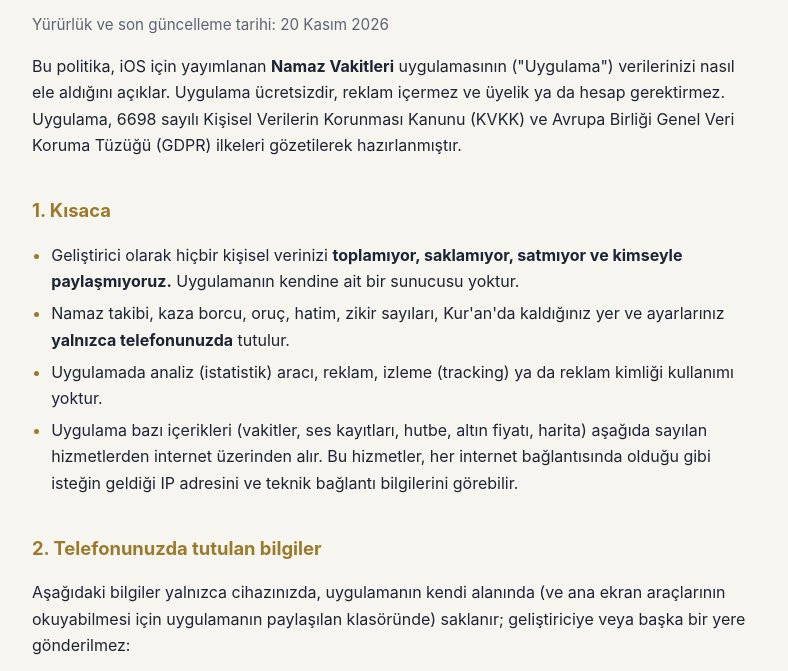
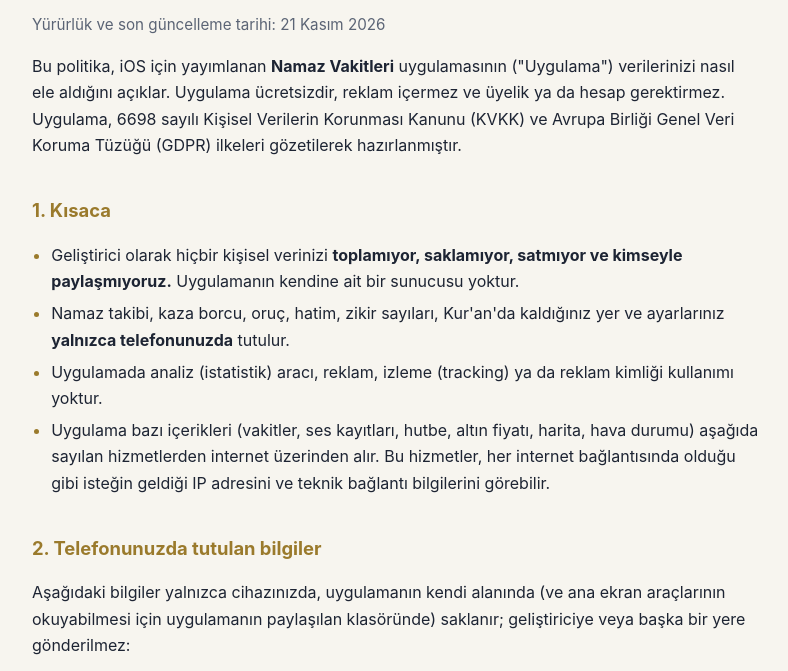
Before and after one commit to avahmetresatbostan/namaz-vakitleri-yasal, a plain HTML site: page gizlilik-politikasi.html in a window 1280 px wide. Shown: the part 124-795 px from the top of the page, without its empty margins (244-1032 px from the left). Drawn offline with Linux system fonts and the light colour scheme.

Commit message:
Gizlilik politikası: hava durumu (MET Norway) eklendi

```diff
--- a/gizlilik-politikasi.html
+++ b/gizlilik-politikasi.html
@@ -31,14 +31,14 @@ footer{margin-top:48px;padding-top:16px;border-top:1px solid var(--line);color:v
 <main>
 <header><a class="uygulama" href="index.html">Namaz Vakitleri</a></header>
 <h1>Gizlilik Politikası</h1>
-<p class="tarih">Yürürlük ve son güncelleme tarihi: 20 Kasım 2026</p>
+<p class="tarih">Yürürlük ve son güncelleme tarihi: 21 Kasım 2026</p>
 <p>Bu politika, iOS için yayımlanan <strong>Namaz Vakitleri</strong> uygulamasının ("Uygulama") verilerinizi nasıl ele aldığını açıklar. Uygulama ücretsizdir, reklam içermez ve üyelik ya da hesap gerektirmez. Uygulama, 6698 sayılı Kişisel Verilerin Korunması Kanunu (KVKK) ve Avrupa Birliği Genel Veri Koruma Tüzüğü (GDPR) ilkeleri gözetilerek hazırlanmıştır.</p>
 <h2>1. Kısaca</h2>
 <ul>
 <li>Geliştirici olarak hiçbir kişisel verinizi <strong>toplamıyor, saklamıyor, satmıyor ve kimseyle paylaşmıyoruz.</strong> Uygulamanın kendine ait bir sunucusu yoktur.</li>
 <li>Namaz takibi, kaza borcu, oruç, hatim, zikir sayıları, Kur'an'da kaldığınız yer ve ayarlarınız <strong>yalnızca telefonunuzda</strong> tutulur.</li>
 <li>Uygulamada analiz (istatistik) aracı, reklam, izleme (tracking) ya da reklam kimliği kullanımı yoktur.</li>
-<li>Uygulama bazı içerikleri (vakitler, ses kayıtları, hutbe, altın fiyatı, harita) aşağıda sayılan hizmetlerden internet üzerinden alır. Bu hizmetler, her internet bağlantısında olduğu gibi isteğin geldiği IP adresini ve teknik bağlantı bilgilerini görebilir.</li>
+<li>Uygulama bazı içerikleri (vakitler, ses kayıtları, hutbe, altın fiyatı, harita, hava durumu) aşağıda sayılan hizmetlerden internet üzerinden alır. Bu hizmetler, her internet bağlantısında olduğu gibi isteğin geldiği IP adresini ve teknik bağlantı bilgilerini görebilir.</li>
 </ul>
 <h2>2. Telefonunuzda tutulan bilgiler</h2>
 <p>Aşağıdaki bilgiler yalnızca cihazınızda, uygulamanın kendi alanında (ve ana ekran araçlarının okuyabilmesi için uygulamanın paylaşılan klasöründe) saklanır; geliştiriciye veya başka bir yere gönderilmez:</p>
@@ -55,6 +55,7 @@ footer{margin-top:48px;padding-top:16px;border-top:1px solid var(--line);color:v
 <li>Bulunduğunuz yerin namaz vakitlerini, kıble yönünü ve kıble saatini telefonda hesaplamak</li>
 <li>Bulunduğunuz ilçeyi belirlemek (Apple'ın konumdan adres bulma hizmeti ile)</li>
 <li>Yakındaki camileri ve yol tarifini göstermek (Apple Haritalar ile; Google Haritalar görünümünü seçerseniz harita Google tarafından çizilir)</li>
+<li>Bugün ekranında hava durumunu göstermek: gösterilen şehrin konumu yaklaşık 1 km'ye yuvarlanarak MET Norway'e (Norveç Meteoroloji Enstitüsü) gönderilir. Bu özelliği Ayarlar → Görünüm'den kapatabilirsiniz; kapalıyken hiçbir istek gönderilmez.</li>
 </ul>
 <p>Diyanet vakitleri indirilirken konumunuz değil, yalnızca ilçenin kimlik numarası gönderilir. Bir camiye yol tarifi için Apple Haritalar veya Google Haritalar uygulamasını açtığınızda, caminin konumu o uygulamaya aktarılır. Konum izni vermezseniz şehri elle seçerek uygulamayı kullanabilirsiniz. İzni istediğiniz zaman iPhone Ayarlar → Gizlilik ve Güvenlik → Konum Servisleri bölümünden kapatabilirsiniz.</p>
 <h2>4. Diğer izinler</h2>
@@ -70,6 +71,7 @@ footer{margin-top:48px;padding-top:16px;border-top:1px solid var(--line);color:v
 <li><strong>Google Haritalar</strong> (yalnızca Google görünümünü seçerseniz): <a href="https://policies.google.com/privacy?hl=tr">Google Gizlilik Politikası</a> ve <a href="https://maps.google.com/help/terms_maps/">Google Haritalar Ek Hizmet Şartları</a></li>
 <li><strong>Quran Foundation / Quran.com</strong> (Kur'an tilaveti ses kayıtları; verses.quran.com, mirrors.quranicaudio.com): <a href="https://quran.com/privacy">Quran.com Gizlilik Politikası</a>. Uygulama, Quran Foundation API'leri ve ses sunucularını kullanır; Quran Foundation'ın resmî bir uygulaması değildir. Quran.com hesabı (Quran ID), QuranReflect veya kullanıcı verisi gerektiren hiçbir Quran Foundation hizmeti kullanılmaz.</li>
 <li><strong>Diyanet İşleri Başkanlığı</strong> (Cuma hutbeleri, dinhizmetleri.diyanet.gov.tr) ve Diyanet vakitlerinin yansısı <strong>ezanvakti.emushaf.net</strong></li>
+<li><strong>MET Norway</strong> (Norveç Meteoroloji Enstitüsü; hava durumu tahmini, api.met.no; yalnızca yaklaşık 1 km'ye yuvarlanmış konum gönderilir): <a href="https://www.met.no/en/About-us/privacy">MET Norway Gizlilik</a></li>
 <li><strong>Harem Altın</strong> (zekât hesabı için gram altın fiyatı, haremaltin.com): <a href="https://www.haremaltin.com/gizlilik-ve-cerez-politikasi">Gizlilik ve Çerez Politikası</a></li>
 </ul>
 <p>Bu hizmetlerin bir kısmı Türkiye dışındaki sunucularda çalışır; bu nedenle bağlantı bilgileriniz yurt dışına aktarılabilir. Bu aktarım, uygulamanın ilgili özelliğini kullandığınızda o hizmetin kendi güvenceleri (ör. Standart Sözleşme Hükümleri) çerçevesinde gerçekleşir. Geliştirici bu hizmetlere sizin adınıza herhangi bir kişisel veri iletmez.</p>
```
